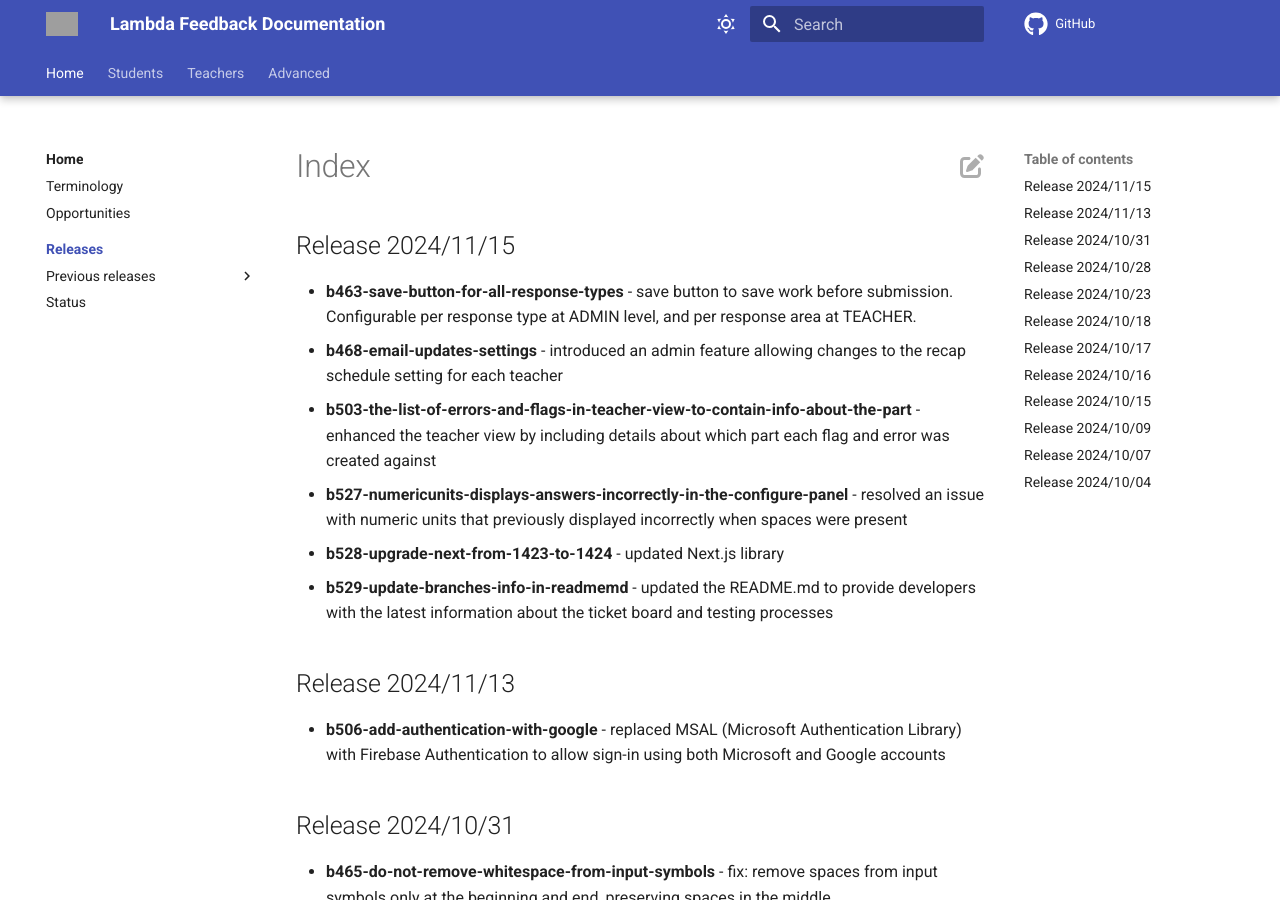
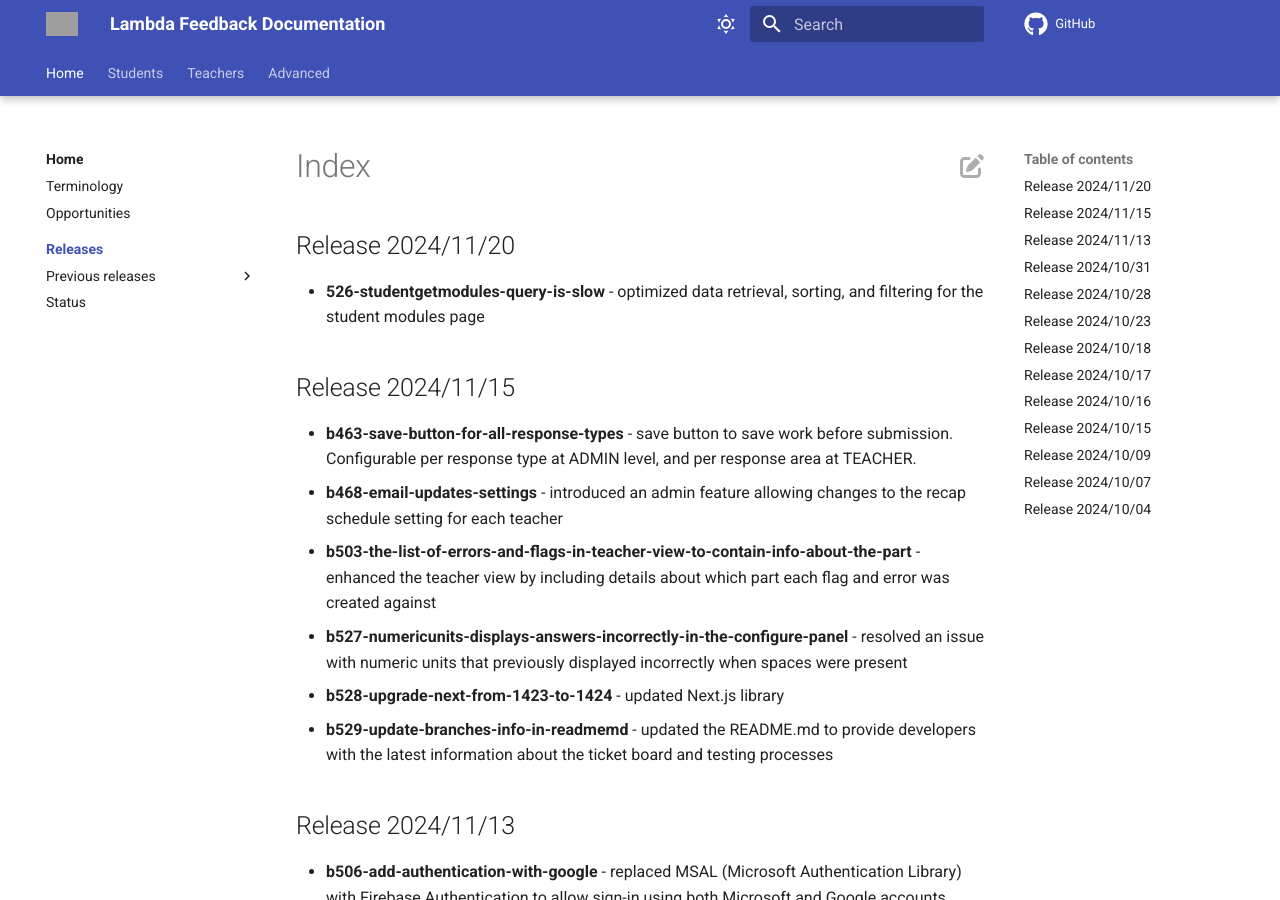
Before and after one commit to lambda-feedback/user-documentation, an MkDocs documentation site: the page built from docs/releases/index.md, in a window 1280 px wide and 900 px high. Built offline with MkDocs 1.6.1 and Material for MkDocs 9.7.7, drawn with Linux system fonts in a browser that asks for light colours; comment, search, counter and statistics services are not loaded; grey boxes are pictures that could not be loaded.

Commit message:
Release 2024/11/20 added

```diff
--- a/docs/releases/index.md
+++ b/docs/releases/index.md
@@ -1,3 +1,7 @@
+## Release 2024/11/20
+
+- **526-studentgetmodules-query-is-slow** - optimized data retrieval, sorting, and filtering for the student modules page
+
 ## Release 2024/11/15
 
 - **b463-save-button-for-all-response-types** - save button to save work before submission. Configurable per response type at ADMIN level, and per response area at TEACHER.
```
